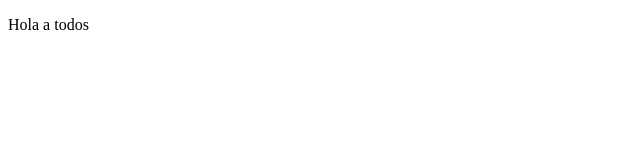
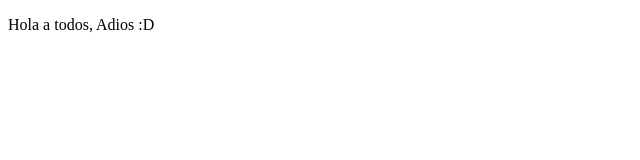
Before and after one commit to SergioPenaloza/proyectoDemoCursoPreword, a plain HTML site: page index.html in a window 1280 px wide. Shown: the full height of the page, 0-640 px from the left. Drawn offline with Linux system fonts and the light colour scheme.

Commit message:
cambios agregamos: Adios

```diff
--- a/index.html
+++ b/index.html
@@ -8,7 +8,7 @@
 </head>
 <body>
     <p>
-        Hola a todos
+        Hola a todos, Adios :D
     </p>
 </body>
 </html>
```
